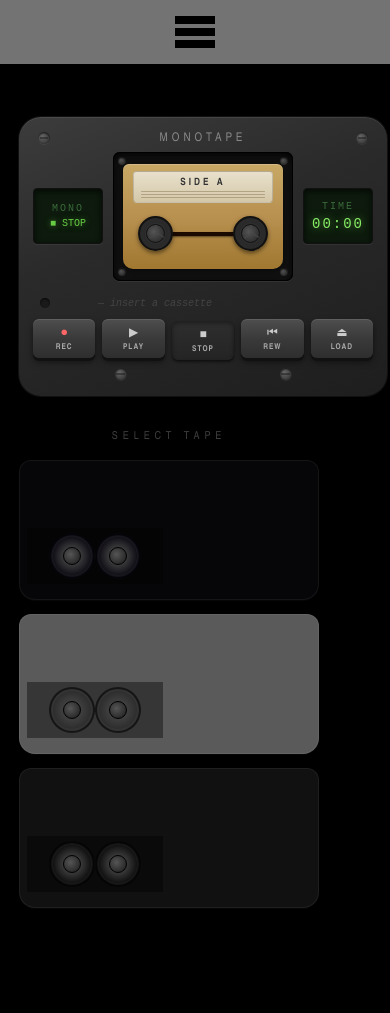
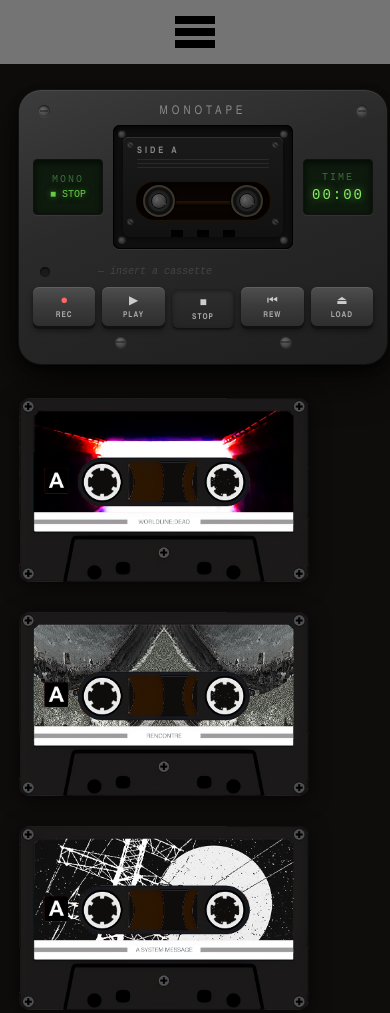
Before and after one commit to MonolithOfficial/project_monolith, a Gatsby site: page /cassette in a window 390 px wide. Before the commit the page ends 992 px from the top, so only its background shows below. Built offline with nearby package versions, Linux system fonts and the light colour scheme; Gatsby itself is replaced by a stand-in of ours; grey boxes are pictures that could not be loaded.

Commit message:
improved cassette design

```diff
--- a/src/pages/cassette.js
+++ b/src/pages/cassette.js
@@ -6,6 +6,10 @@
 import wdCover from "../images/wd_sq_1-transformed.jpeg"
 import rencontreCover from "../images/Rencontre_front_cover.png"
 import asmCover from "../images/a_system_message_cv_empt.png"
+
+import wdCassetteImg from "../images/wd_cassette_min.png"
+import rencontreCassetteImg from "../images/rencontre-cassette_min.png"
+import asmCassetteImg from "../images/asm_cassette_min.png"
 
 const TRACK_NAMES = {
   wd: [
@@ -30,6 +34,7 @@
     title: "WORLDLINE:DEAD",
     side: "SIDE A",
     cover: wdCover,
+    cassetteImg: wdCassetteImg,
     bodyColor: "#060608",
     reelColor: "#0a0810",
     accentColor: "#cc44ff",
@@ -40,6 +45,7 @@
     title: "RENCONTRE",
     side: "SIDE A",
     cover: rencontreCover,
+    cassetteImg: rencontreCassetteImg,
     bodyColor: "#5a5a5a",
     reelColor: "#2a2a2a",
     accentColor: "#c0c0c0",
@@ -50,6 +56,7 @@
     title: "A SYSTEM MESSAGE",
     side: "SIDE A",
     cover: asmCover,
+    cassetteImg: asmCassetteImg,
     bodyColor: "#111",
     reelColor: "#0a0a0a",
     accentColor: "#eeeeee",
@@ -282,6 +289,11 @@
                   className={`cassette-body ${isEjected ? "cassette-ejected" : ""}`}
                   style={activeCassette ? { background: activeCassette.bodyColor } : {}}
                 >
+                  <div className="cas-corner cas-corner-tl" />
+                  <div className="cas-corner cas-corner-tr" />
+                  <div className="cas-corner cas-corner-bl" />
+                  <div className="cas-corner cas-corner-br" />
+
                   <div
                     className="cassette-label"
                     style={activeCassette ? { background: "none", border: "none", padding: 0 } : {}}
@@ -289,9 +301,15 @@
                     {activeCassette ? (
                       <div className="cassette-label-cover">
                         <img src={activeCassette.cover} alt={activeCassette.title} className="cassette-cover-img" />
+                        <div className="cassette-label-stripes">
+                          <div className="cls" /><div className="cls" /><div className="cls" />
+                        </div>
+                        <div className="cassette-label-band" style={{ background: activeCassette.accentColor }}>
+                          <span className="cassette-side-badge">{activeCassette.side.replace("SIDE ", "")}</span>
                           <span className="cassette-cover-title" style={{ color: activeCassette.labelText }}>
                             {activeCassette.title}
                           </span>
+                        </div>
                       </div>
                     ) : (
                       <>
@@ -306,19 +324,25 @@
                   </div>
 
                   <div className="tape-area" style={activeCassette ? { background: activeCassette.bodyColor } : {}}>
+                    <div className="tape-window">
                       <div className="tape-path" />
                       <div className={`reel reel-left ${isActive ? "reel-spin" : ""} ${isRewinding ? "reel-spin-reverse" : ""}`}
-                      style={activeCassette ? { background: activeCassette.reelColor } : {}}>
+                        style={activeCassette ? { "--reel-color": activeCassette.reelColor } : {}}>
                         <div className="reel-hub">
                           <div className="spoke" /><div className="spoke" /><div className="spoke" />
                         </div>
                       </div>
                       <div className={`reel reel-right ${isActive ? "reel-spin reel-spin-slow" : ""} ${isRewinding ? "reel-spin-fast" : ""}`}
-                      style={activeCassette ? { background: activeCassette.reelColor } : {}}>
+                        style={activeCassette ? { "--reel-color": activeCassette.reelColor } : {}}>
                         <div className="reel-hub">
                           <div className="spoke" /><div className="spoke" /><div className="spoke" />
                         </div>
                       </div>
+                    </div>
+                  </div>
+
+                  <div className="cas-bottom-bar">
+                    <div className="cas-notch" /><div className="cas-notch" /><div className="cas-notch" />
                   </div>
                 </div>
 
@@ -399,7 +423,7 @@
 
         {/* ── Shelf cassettes ── */}
         <div className="cassette-shelf">
-          <span className="shelf-label">SELECT TAPE</span>
+          {/* <span className="shelf-label">SELECT TAPE</span> */}
           <div className="shelf-cassettes">
             {CASSETTES.map((cassette) => {
               const isLoaded = loadedCassette?.id === cassette.id && !isEjected
@@ -409,28 +433,9 @@
                   className={`shelf-cassette shelf-cassette--${cassette.id} ${isLoaded ? "shelf-cassette--loaded" : ""}`}
                   onClick={() => handleShelfCassette(cassette)}
                   title={`Load ${cassette.title}`}
-                  style={{ "--cas-body": cassette.bodyColor, "--cas-accent": cassette.accentColor, "--cas-reel": cassette.reelColor }}
+                  style={{ "--cas-accent": cassette.accentColor }}
                 >
-                  <div className="sc-edge sc-edge-top" />
-                  <div className="sc-label">
-                    <img src={cassette.cover} alt={cassette.title} className="sc-cover" />
-                    <div className="sc-label-overlay">
-                      <span className="sc-title" style={{ color: cassette.labelText }}>{cassette.title}</span>
-                      <span className="sc-side"  style={{ color: cassette.labelText }}>{cassette.side}</span>
-                    </div>
-                  </div>
-                  <div className="sc-reel-area">
-                    <div className="sc-tape-path" />
-                    <div className="sc-reel sc-reel-left"
-                      style={{ background: `radial-gradient(circle, #444 20%, ${cassette.reelColor} 70%)` }}>
-                      <div className="sc-reel-hub" />
-                    </div>
-                    <div className="sc-reel sc-reel-right"
-                      style={{ background: `radial-gradient(circle, #444 20%, ${cassette.reelColor} 70%)` }}>
-                      <div className="sc-reel-hub" />
-                    </div>
-                  </div>
-                  <div className="sc-edge sc-edge-bottom" />
+                  <img src={cassette.cassetteImg} alt={cassette.title} className="shelf-cassette-img" />
                 </button>
               )
             })}
--- a/src/styles/cassette.scss
+++ b/src/styles/cassette.scss
@@ -32,7 +32,7 @@
 
 .cassette-page {
   min-height: 100vh;
-  background: $primaryBg;
+  background: #0f0d0c;
   display: flex;
   flex-direction: row;
   align-items: flex-start;
@@ -192,26 +192,50 @@
   &.window-screw-br { bottom: 5px; right: 5px; }
 }
 
-// ─── Cassette body ───────────────────────────────────────────────────────────
+// ─── In-player cassette body ─────────────────────────────────────────────────
 
 .cassette-body {
-  background: linear-gradient(180deg, #c8a865 0%, #b89050 50%, #a07830 100%);
-  border-radius: 6px 6px 10px 10px;
-  padding: 7px 10px 10px;
+  background: linear-gradient(180deg, #1a1a1a 0%, #111 100%);
+  border-radius: 5px 5px 8px 8px;
+  padding: 6px 8px 0;
   position: relative;
   box-shadow:
-    0 2px 6px rgba(0,0,0,0.5),
-    inset 0 1px 0 rgba(255,255,255,0.2);
+    0 2px 6px rgba(0,0,0,0.6),
+    inset 0 1px 0 rgba(255,255,255,0.1);
 }
 
+// ── In-player corner screws
+.cas-corner {
+  position: absolute;
+  width: 7px;
+  height: 7px;
+  border-radius: 50%;
+  background: radial-gradient(circle at 35% 35%, #555, #1c1c1c);
+  box-shadow: inset 0 1px 2px rgba(0,0,0,0.9);
+  z-index: 5;
+
+  &::after {
+    content: '';
+    position: absolute;
+    top: 50%;
+    left: 15%;
+    right: 15%;
+    height: 1px;
+    background: #111;
+    transform: translateY(-50%) rotate(45deg);
+  }
+
+  &.cas-corner-tl { top: 4px;  left: 4px; }
+  &.cas-corner-tr { top: 4px;  right: 4px; }
+  &.cas-corner-bl { bottom: 12px; left: 4px; }
+  &.cas-corner-br { bottom: 12px; right: 4px; }
+}
+
+// ── In-player label
 .cassette-label {
-  background: linear-gradient(180deg, #e8e0cc 0%, #d4c8a8 100%);
-  border-radius: 4px;
-  padding: 5px 7px 4px;
-  margin-bottom: 6px;
-  text-align: center;
-  border: 1px solid rgba(0,0,0,0.15);
-  height: 32px;
+  border-radius: 3px;
+  margin-bottom: 5px;
+  height: 28px;
   box-sizing: border-box;
   overflow: hidden;
 }
@@ -219,57 +243,160 @@
 .cassette-title {
   display: block;
   font-family: 'Arial Narrow', Arial, sans-serif;
-  font-size: 10px;
+  font-size: 9px;
   font-weight: bold;
   letter-spacing: 3px;
-  color: #333;
-  margin-bottom: 2px;
+  color: #888;
+  padding: 3px 6px 2px;
 }
 
 .label-lines {
   display: flex;
   flex-direction: column;
-  gap: 2px;
+  gap: 3px;
+  padding: 0 6px;
 }
 
 .label-line {
   height: 1px;
-  background: rgba(80, 60, 20, 0.3);
+  background: rgba(255,255,255,0.08);
   border-radius: 1px;
 }
 
-// ─── Tape area + reels ───────────────────────────────────────────────────────
+.cassette-label-cover {
+  position: relative;
+  width: 100%;
+  height: 28px;
+  overflow: hidden;
+  border-radius: 3px;
+  display: flex;
+  align-items: stretch;
+}
 
+.cassette-cover-img {
+  position: absolute;
+  inset: 0;
+  width: 100%;
+  height: 100%;
+  object-fit: cover;
+  opacity: 0.75;
+}
+
+.cassette-label-stripes {
+  position: absolute;
+  inset: 0;
+  display: flex;
+  flex-direction: column;
+  justify-content: space-evenly;
+  padding: 3px 0;
+  pointer-events: none;
+  z-index: 1;
+}
+
+.cls {
+  height: 1px;
+  background: rgba(255,255,255,0.1);
+  margin: 0 3px;
+}
+
+.cassette-label-band {
+  position: absolute;
+  bottom: 0;
+  left: 0;
+  right: 0;
+  height: 13px;
+  display: flex;
+  align-items: center;
+  gap: 4px;
+  padding: 0 4px;
+  z-index: 2;
+}
+
+.cassette-side-badge {
+  font-family: 'Arial Narrow', Arial, sans-serif;
+  font-size: 8px;
+  font-weight: bold;
+  color: #fff;
+  background: rgba(0,0,0,0.6);
+  width: 13px;
+  height: 11px;
+  display: flex;
+  align-items: center;
+  justify-content: center;
+  border-radius: 1px;
+  flex-shrink: 0;
+  line-height: 1;
+}
+
+.cassette-cover-title {
+  position: relative;
+  z-index: 1;
+  font-family: 'Arial Narrow', Arial, sans-serif;
+  font-size: 7px;
+  font-weight: bold;
+  letter-spacing: 1px;
+  text-transform: uppercase;
+  white-space: nowrap;
+  overflow: hidden;
+  text-overflow: ellipsis;
+  line-height: 1;
+}
+
+// ── In-player tape area with oval window
 .tape-area {
   position: relative;
   height: 50px;
   display: flex;
   align-items: center;
+  justify-content: center;
+  padding: 0 4px;
+}
+
+.tape-window {
+  width: 100%;
+  height: 44px;
+  border-radius: 22px;
+  background: rgba(10, 5, 2, 0.96);
+  border: 1.5px solid rgba(60, 40, 15, 0.4);
+  box-shadow:
+    inset 0 2px 8px rgba(0,0,0,0.95),
+    inset 0 0 0 1px rgba(255,255,255,0.02);
+  display: flex;
+  align-items: center;
   justify-content: space-between;
-  padding: 0 5px;
+  padding: 0 10px;
+  position: relative;
+  overflow: hidden;
 }
 
 .tape-path {
   position: absolute;
   left: 50%;
-  top: 50%;
-  width: 44%;
+  top: 55%;
+  width: 42%;
   height: 4px;
-  background: #1a0a00;
+  background: linear-gradient(180deg, #2a1400, #0d0700);
   transform: translate(-50%, -50%);
   border-radius: 1px;
-  box-shadow: 0 1px 2px rgba(0,0,0,0.5);
+  box-shadow: 0 1px 2px rgba(0,0,0,0.7);
 }
 
 .reel {
-  width: 43px;
-  height: 43px;
+  width: 34px;
+  height: 34px;
   border-radius: 50%;
-  background: radial-gradient(circle at 50% 50%, #3a3a3a 30%, #222 60%, #111 100%);
-  border: 2px solid #111;
+  background: radial-gradient(circle at 50% 50%,
+    #444 0%,
+    #333 25%,
+    var(--reel-color, #1a1a1a) 55%,
+    #2a2a2a 80%,
+    #3a3a3a 100%
+  );
+  border: 2px solid rgba(160,140,80,0.18);
   box-shadow:
-    inset 0 0 0 4px #2a2a2a,
-    0 2px 4px rgba(0,0,0,0.5);
+    inset 0 0 0 3px rgba(0,0,0,0.5),
+    0 0 0 1px rgba(0,0,0,0.7),
+    0 1px 3px rgba(0,0,0,0.6);
   display: flex;
   align-items: center;
   justify-content: center;
@@ -294,20 +421,21 @@
 }
 
 .reel-hub {
-  width: 17px;
-  height: 17px;
+  width: 14px;
+  height: 14px;
   border-radius: 50%;
-  background: radial-gradient(circle at 40% 40%, #555, #222);
-  border: 1px solid #111;
+  background: radial-gradient(circle at 38% 38%, #666, #1e1e1e);
+  border: 1.5px solid #0a0a0a;
   position: relative;
   display: flex;
   align-items: center;
   justify-content: center;
+  box-shadow: inset 0 1px 2px rgba(255,255,255,0.06);
 
   .spoke {
     position: absolute;
     width: 1px;
-    height: 50%;
+    height: 52%;
     background: #4a4a4a;
     top: 0;
     left: 50%;
@@ -317,6 +445,24 @@
     &:nth-child(2) { transform: rotate(120deg) translateX(-50%); }
     &:nth-child(3) { transform: rotate(240deg) translateX(-50%); }
   }
+}
+
+// ── In-player bottom bar with notches
+.cas-bottom-bar {
+  height: 11px;
+  display: flex;
+  align-items: flex-end;
+  justify-content: center;
+  gap: 14px;
+  padding: 0 28px 0;
+}
+
+.cas-notch {
+  width: 12px;
+  height: 7px;
+  background: rgba(0,0,0,0.85);
+  border-radius: 1px 1px 0 0;
+  box-shadow: inset 0 2px 3px rgba(0,0,0,0.9);
 }
 
 // ─── LED indicator ───────────────────────────────────────────────────────────
@@ -426,44 +572,6 @@
 
 .play-btn {
   &.btn-active .btn-icon { color: #66ff66; }
-}
-
-// ─── In-player cassette label cover ──────────────────────────────────────────
-
-.cassette-label-cover {
-  position: relative;
-  width: 100%;
-  height: 32px;
-  overflow: hidden;
-  border-radius: 4px;
-  display: flex;
-  align-items: flex-end;
-}
-
-.cassette-cover-img {
-  position: absolute;
-  inset: 0;
-  width: 100%;
-  height: 100%;
-  object-fit: cover;
-  opacity: 0.85;
-}
-
-.cassette-cover-title {
-  position: relative;
-  z-index: 1;
-  font-family: 'Arial Narrow', Arial, sans-serif;
-  font-size: 7px;
-  font-weight: bold;
-  letter-spacing: 1px;
-  text-transform: uppercase;
-  padding: 2px 4px;
-  background: rgba(0,0,0,0.55);
-  width: 100%;
-  text-align: center;
-  white-space: nowrap;
-  overflow: hidden;
-  text-overflow: ellipsis;
 }
 
 // ─── LED row extras ──────────────────────────────────────────────────────────
@@ -596,7 +704,6 @@
   flex-direction: column;
   align-items: center;
   gap: 17px;
-  overflow: visible;
 }
 
 .shelf-label {
@@ -610,7 +717,7 @@
 .shelf-cassettes {
   display: flex;
   flex-direction: column;
-  gap: 24px;
+  gap: 0;
   align-items: stretch;
 }
 
@@ -618,27 +725,38 @@
 
 .shelf-cassette {
   position: relative;
-  width: 480px;
-  background: var(--cas-body, #2a2a2a);
+  background: none;
   border: none;
-  border-radius: 12px 12px 16px 16px;
+  border-radius: 10px;
   padding: 0;
   cursor: pointer;
-  box-shadow:
-    0 4px 12px rgba(0,0,0,0.7),
-    0 1px 0 rgba(255,255,255,0.05),
-    inset 0 0 0 1px rgba(255,255,255,0.06);
-  transition: transform 0.18s ease, box-shadow 0.18s ease;
+  box-shadow: 0 4px 20px rgba(0,0,0,0.7);
+  // margin-top handles stacking collapse; transform handles per-item hover lift
+  transition: margin-top 0.45s cubic-bezier(0.4, 0, 0.2, 1),
+              transform  0.18s ease,
+              box-shadow 0.18s ease,
+              filter     0.18s ease;
   outline: none;
-  display: flex;
-  flex-direction: column;
+  display: block;
+  line-height: 0;
 
-  &:hover {
+  // Stack: first cassette on top, rest overlap it from below
+  &:nth-child(1) { z-index: 3; margin-top: 0; }
+  &:nth-child(2) { z-index: 2; margin-top: -148px; }
+  &:nth-child(3) { z-index: 1; margin-top: -148px; }
+
+  // Expanded — triggered by hovering anywhere on the shelf
+  .cassette-shelf:hover &:nth-child(2),
+  .cassette-shelf:hover &:nth-child(3) {
+    margin-top: 20px;
+  }
+
+  .cassette-shelf:hover &:hover {
     transform: translateY(-8px);
     box-shadow:
-      0 20px 48px rgba(0,0,0,0.85),
-      0 0 0 1px var(--cas-accent, #666),
-      inset 0 0 0 1px rgba(255,255,255,0.08);
+      0 22px 52px rgba(0,0,0,0.88),
+      0 0 0 2px var(--cas-accent, #666);
+    filter: brightness(1.08);
   }
 
   &:active {
@@ -647,140 +765,21 @@
 
   &.shelf-cassette--loaded {
     box-shadow:
-      0 8px 24px rgba(0,0,0,0.8),
+      0 8px 28px rgba(0,0,0,0.8),
       0 0 0 2px var(--cas-accent, #fff),
-      0 0 20px rgba(255,255,255,0.06);
+      0 0 24px rgba(255,255,255,0.07);
+    filter: brightness(1.05);
   }
 }
 
-.sc-edge {
-  height: 12px;
-  background: linear-gradient(
-    180deg,
-    rgba(255,255,255,0.1) 0%,
-    rgba(0,0,0,0.2) 100%
-  );
-
-  &.sc-edge-top {
-    border-radius: 12px 12px 0 0;
-    background: linear-gradient(180deg, rgba(255,255,255,0.14) 0%, transparent 100%);
-  }
-
-  &.sc-edge-bottom {
-    border-radius: 0 0 16px 16px;
-    height: 16px;
-    background: linear-gradient(180deg, transparent 0%, rgba(0,0,0,0.35) 100%);
-  }
-}
-
-.sc-label {
-  position: relative;
-  height: 92px;
-  overflow: hidden;
-  margin: 0 20px;
-}
-
-.sc-cover {
-  position: absolute;
-  inset: 0;
-  width: 100%;
-  height: 100%;
-  object-fit: cover;
+.shelf-cassette-img {
+  width: 380px;
   display: block;
-  border-radius: 2px;
-}
-
-.sc-label-overlay {
-  position: absolute;
-  inset: 0;
-  display: flex;
-  flex-direction: column;
-  justify-content: flex-end;
-  padding: 10px 12px 8px;
-  background: linear-gradient(transparent 30%, rgba(0,0,0,0.65) 100%);
-  border-radius: 2px;
-}
-
-.sc-title {
-  font-family: 'Arial Narrow', Arial, sans-serif;
-  font-size: 22px;
-  font-weight: bold;
-  letter-spacing: 1px;
-  text-transform: uppercase;
-  white-space: nowrap;
-  overflow: hidden;
-  text-overflow: ellipsis;
-  line-height: 1.2;
-  text-shadow: 0 1px 3px rgba(0,0,0,0.9);
-}
-
-.sc-side {
-  font-family: monospace;
-  font-size: 14px;
-  opacity: 0.7;
-  text-shadow: 0 1px 2px rgba(0,0,0,0.9);
-}
-
-.sc-reel-area {
-  position: relative;
-  height: 92px;
-  display: flex;
-  align-items: center;
-  justify-content: space-around;
-  padding: 0 38px;
-  background: rgba(0,0,0,0.4);
-  margin: 0 14px;
-}
-
-.sc-tape-path {
-  position: absolute;
-  left: 50%;
-  top: 50%;
-  width: 36%;
-  height: 4px;
-  background: #111;
-  transform: translate(-50%, -50%);
-  border-radius: 1px;
-}
-
-.sc-reel {
-  width: 68px;
-  height: 68px;
-  border-radius: 50%;
-  border: 2px solid rgba(0,0,0,0.5);
-  display: flex;
-  align-items: center;
-  justify-content: center;
-  box-shadow: inset 0 0 0 2px rgba(255,255,255,0.04);
-  position: relative;
-  z-index: 1;
-}
-
-.sc-reel-hub {
-  width: 26px;
-  height: 26px;
-  border-radius: 50%;
-  background: radial-gradient(circle at 40% 40%, #555, #1a1a1a);
-  border: 1px solid #000;
-}
-
-.sc-loaded-badge {
-  position: absolute;
-  bottom: -52px;
-  left: 50%;
-  transform: translateX(-50%);
-  font-family: monospace;
-  font-size: 14px;
-  letter-spacing: 2px;
-  color: var(--cas-accent, #fff);
-  white-space: nowrap;
-  text-transform: uppercase;
-  opacity: 0.8;
+  border-radius: 10px;
 }
 
 // ─── Responsive ──────────────────────────────────────────────────────────────
 
-// Wrap to column when player + shelf can't fit side by side
 @media only screen and (max-width: 920px) {
   .cassette-page {
     flex-direction: column;
@@ -792,18 +791,15 @@
 
   .shelf-cassettes { gap: 16px; }
 
+  .shelf-cassette-img { width: 340px; }
+
+  // When shelf is stacked below the player, keep cassettes expanded
   .shelf-cassette {
-    width: 380px;
-    .sc-label { height: 72px; margin: 0 14px; }
-    .sc-reel-area { height: 72px; padding: 0 28px; margin: 0 10px; }
-    .sc-reel { width: 54px; height: 54px; }
-    .sc-reel-hub { width: 20px; height: 20px; }
-    .sc-title { font-size: 17px; }
-    .sc-side { font-size: 11px; }
+    &:nth-child(2),
+    &:nth-child(3) { margin-top: 16px; }
   }
 }
 
-// Tablet — narrow player
 @media only screen and (max-width: 672px) {
   .cassette-page { padding-top: 100px; }
 
@@ -825,20 +821,9 @@
 
   .shelf-cassettes { gap: 14px; }
 
-  .shelf-cassettes { gap: 16px; }
-
-  .shelf-cassette {
-    width: 260px;
-    .sc-label { height: 50px; margin: 0 10px; }
-    .sc-reel-area { height: 50px; padding: 0 20px; margin: 0 8px; }
-    .sc-reel { width: 38px; height: 38px; }
-    .sc-reel-hub { width: 14px; height: 14px; }
-    .sc-title { font-size: 13px; }
-    .sc-side { font-size: 9px; }
-  }
+  .shelf-cassette-img { width: 260px; }
 }
 
-// Mobile — compact layout
 @media only screen and (max-width: 504px) {
   .cassette-page { padding-top: 90px; }
 
@@ -860,7 +845,8 @@
 
   .time-display .time-value { font-size: 14px; }
 
-  .reel { width: 31px; height: 31px; }
+  .reel { width: 28px; height: 28px; }
+  .tape-window { height: 38px; border-radius: 19px; padding: 0 7px; }
 
   .ctrl-btn {
     padding: 7px 2px 6px;
@@ -868,17 +854,7 @@
     .btn-label { font-size: 8px; }
   }
 
-  .shelf-cassettes { gap: 10px; }
-
   .shelf-cassettes { gap: 14px; }
 
-  .shelf-cassette {
-    width: 300px;
-    .sc-label { height: 56px; margin: 0 12px; }
-    .sc-reel-area { height: 56px; padding: 0 22px; margin: 0 8px; }
-    .sc-reel { width: 42px; height: 42px; }
-    .sc-reel-hub { width: 16px; height: 16px; }
-    .sc-title { font-size: 14px; }
-    .sc-side { font-size: 10px; }
-  }
+  .shelf-cassette-img { width: 290px; }
 }
```
Also changed, not shown: src/images/asm_cassette.png (added), src/images/asm_cassette_min.png (added), src/images/cassette_model_2_upscaled.jpg (added), src/images/cassette_model_2_upscaled_template.png (added), src/images/rencontre-cassette_min.png (added), src/images/wd_cassette.png (added), src/images/wd_cassette_min.png (added), 1 other file. Lines whose indentation alone changed are shown as unchanged.
